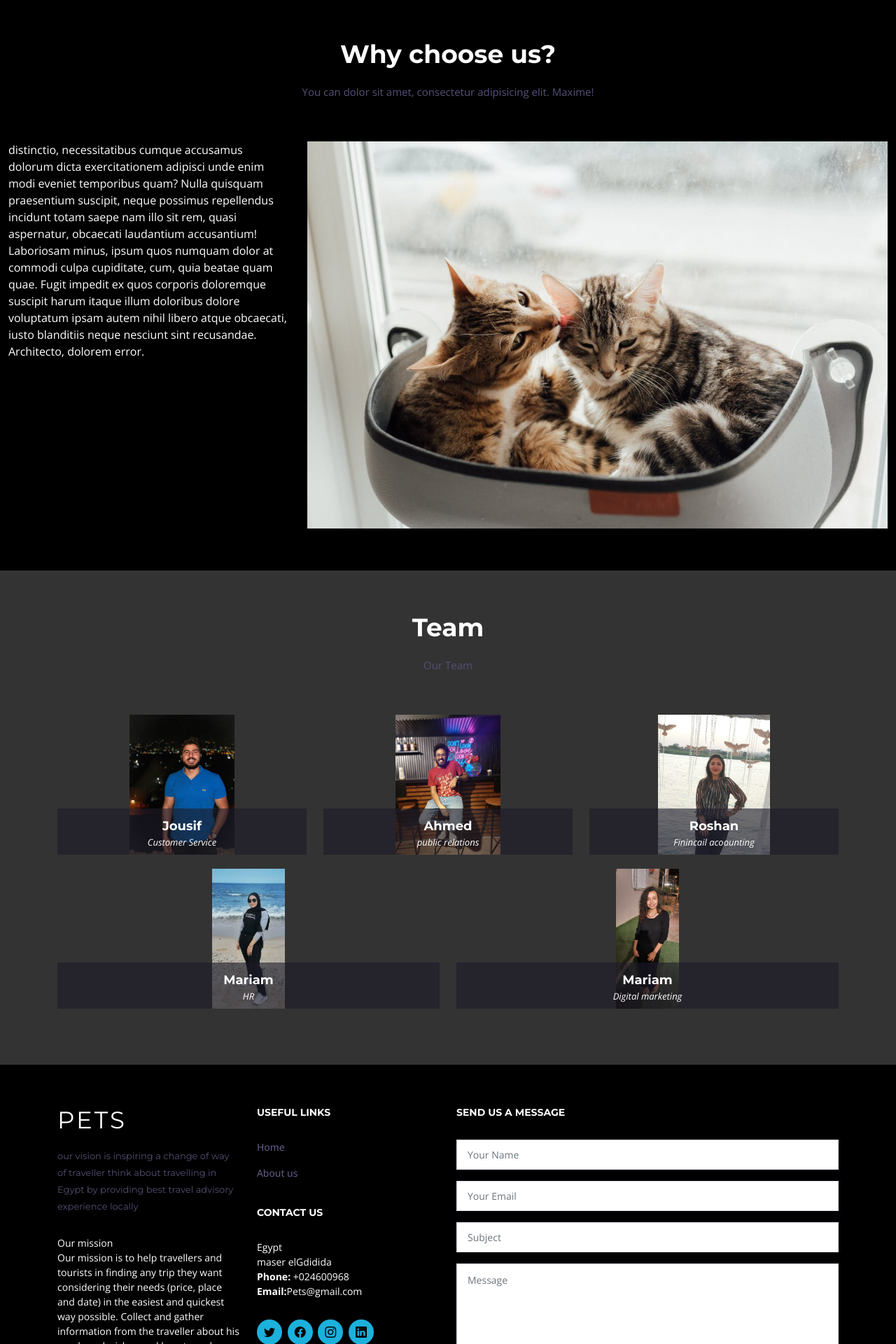
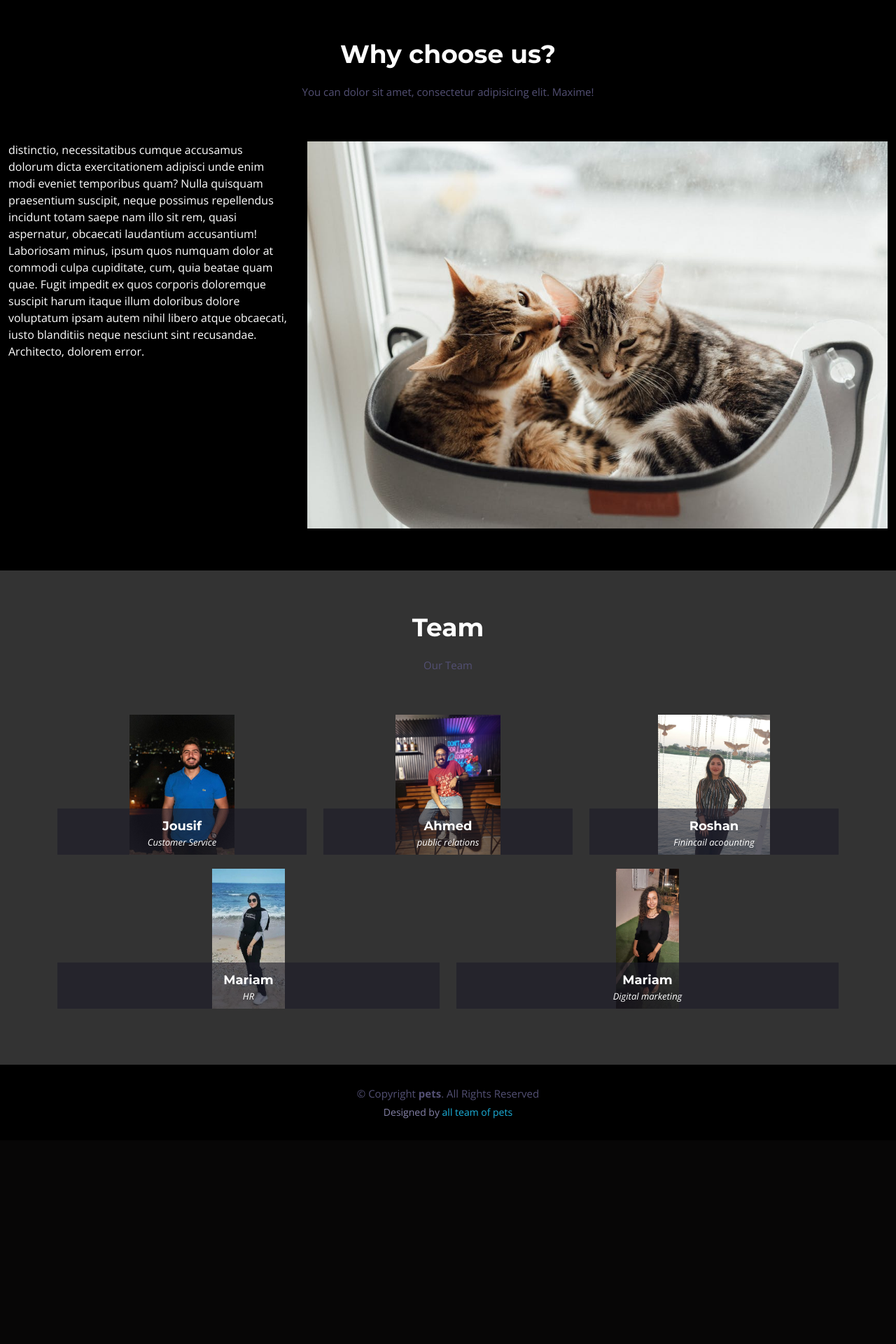
Before and after one commit to mohamed-Elhossin/pets, a PHP site: page /pets/ in a window 1280 px wide. Shown: the part 2080-4000 px from the top of the page at 70% size. After the commit the page ends 3678 px from the top, so only its background shows below. Run offline with PHP 8.4, Linux system fonts and the light colour scheme.

Commit message:
first commiasdatfghj

```diff
--- a/admin/admins/list.php
+++ b/admin/admins/list.php
@@ -28,7 +28,7 @@ if ($_SESSION['role'] == 0) {
     </div><!-- End Page Title -->
     <section class="section dashboard">
       <div class="row">
-        <div class="container col-8 mt-5 text-center">
+        <div class="container mt-5 text-center">
           <div class="card">
             <div class="card-body">
               <table class="table table-dark">
--- a/admin/users/list.php
+++ b/admin/users/list.php
@@ -26,7 +26,7 @@ if (isset($_GET['delete'])) {
   </div><!-- End Page Title -->
   <section class="section dashboard">
     <div class="row">
-      <div class="container col-6 mt-5 text-center">
+      <div class="container  mt-5 text-center">
         <div class="card">
           <div class="card-body">
             <table class="table table-dark">
--- a/user/index.php
+++ b/user/index.php
@@ -7,13 +7,14 @@ include './sharedFunc/db.php';
 <section id="hero" class="clearfix">
   <div class="container d-flex h-100">
     <div class="row justify-content-center align-self-center">
-      <div class="col-lg-6 intro-info order-lg-first order-last" data-aos="fade-up">
+    <div class="col-lg-6 intro-img order-lg-last order-first" data-aos="fade-up">
+        <img src="./assets/img/p1.jpeg" alt="" class="img-fluid">
+      </div>
+      <div class="col-lg-6 intro-info order-lg-second order-last" data-aos="fade-up">
         <h2 class="text-warning">pets <br>for Your <span class="text-danger">animales!</span></h2>
 
       </div>
-      <div class="col-lg-6 intro-img order-lg-last order-first" data-aos="fade-up">
-        <img src="./assets/img/p1.jpeg" alt="" class="img-fluid">
-      </div>
+
     </div>
   </div>
 </section><!-- End Hero -->
--- a/user/shared/footer.php
+++ b/user/shared/footer.php
@@ -1,104 +1,6 @@
   <!-- ======= Footer ======= -->
   <footer id="footer" class="section-bg">
-    <div class="footer-top">
-      <div class="container">
 
-        <div class="row">
-
-          <div class="col-lg-6">
-
-            <div class="row">
-
-              <div class="col-sm-6">
-
-                <div class="footer-info">
-                  <h3>pets</h3>
-                  <p>our vision is inspiring a change of way of traveller think about travelling in
-                    Egypt by providing best travel advisory experience locally</p>
-                </div>
-
-                <div class="footer-newsletter">
-                  Our mission <br>
-                  Our mission is to help travellers and tourists in finding any trip they want
-                  considering their needs (price, place and date) in the easiest and quickest way
-                  possible. Collect and gather information from the traveller about his needs and
-                  wishes and how to make him\her satisfied as possible </p>
-                  <form action="" method="post">
-                    <input type="email" name="email"><input type="submit" value="Subscribe">
-                  </form>
-                </div>
-
-              </div>
-
-              <div class="col-sm-6">
-                <div class="footer-links">
-                  <h4>Useful Links</h4>
-                  <ul>
-                    <li><a href="#">Home</a></li>
-                    <li><a href="#about">About us</a></li>
-                  </ul>
-                </div>
-
-                <div class="footer-links">
-                  <h4>Contact Us</h4>
-                  <p>
-                    Egypt <br>
-                    maser elGdidida <br>
-
-                    <strong>Phone:</strong> +024600968<br>
-                    <strong>Email:</strong>Pets@gmail.com <br>
-                  </p>
-                </div>
-
-                <div class="social-links">
-                  <a href="#" class="twitter"><i class="bi bi-twitter"></i></a>
-                  <a href="#" class="facebook"><i class="bi bi-facebook"></i></a>
-                  <a href="#" class="instagram"><i class="bi bi-instagram"></i></a>
-                  <a href="#" class="linkedin"><i class="bi bi-linkedin"></i></a>
-                </div>
-
-              </div>
-
-            </div>
-
-          </div>
-
-          <div class="col-lg-6">
-
-            <div class="form">
-
-              <h4>Send us a message</h4>
-              <form action="forms/contact.php" method="post" role="form" class="php-email-form">
-                <div class="form-group">
-                  <input type="text" name="name" class="form-control" id="name" placeholder="Your Name" required>
-                </div>
-                <div class="form-group mt-3">
-                  <input type="email" class="form-control" name="email" id="email" placeholder="Your Email" required>
-                </div>
-                <div class="form-group mt-3">
-                  <input type="text" class="form-control" name="subject" id="subject" placeholder="Subject" required>
-                </div>
-                <div class="form-group mt-3">
-                  <textarea class="form-control" name="message" rows="5" placeholder="Message" required></textarea>
-                </div>
-
-                <div class="my-3">
-                  <div class="loading">Loading</div>
-                  <div class="error-message"></div>
-                  <div class="sent-message">Your message has been sent. Thank you!</div>
-                </div>
-
-                <div class="text-center"><button type="submit" title="Send Message">Send Message</button></div>
-              </form>
-
-            </div>
-
-          </div>
-
-        </div>
-
-      </div>
-    </div>
 
     <div class="container">
       <div class="copyright">
--- a/user/shared/header.php
+++ b/user/shared/header.php
@@ -14,10 +14,12 @@ if (isset($_GET['logout'])) {
     <nav id="navbar" class="navbar order-last order-lg-0">
       <ul>
         <li><a class="nav-link scrollto active" href="/pets/user/#hero">Home</a></li>
-        <li><a class="nav-link scrollto" href="/pets/user/#about">About</a></li>
+        <li><a class="nav-link scrollto" href="/pets/user/#about">Who Are we</a></li>
         <li><a class="nav-link scrollto" href="/pets/user/#services">Services</a></li>
         <li><a class="nav-link scrollto" href="/pets/user/#team">Team</a></li>
+
         <?php if (isset($_SESSION['admin'])) : ?>
+          <li><a class="nav-link scrollto" href="/pets/user/messages/list.php">messages</a></li>
           <li><a class="nav-link scrollto" href="/pets/user/posts/add.php">Create Post</a></li>
           <li><a class="nav-link scrollto" href="/pets/user/posts/list.php">List posts</a></li>
         <?php endif; ?>
```
Also changed, not shown: user/messages/list.php (added, +69 -0 lines), user/messages/reply.php (added, +57 -0 lines).
